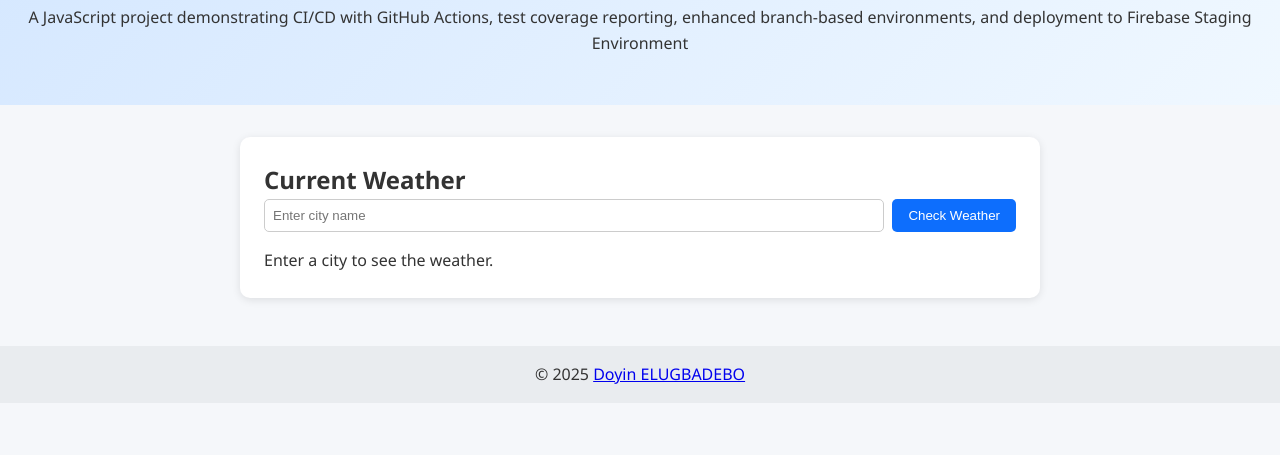
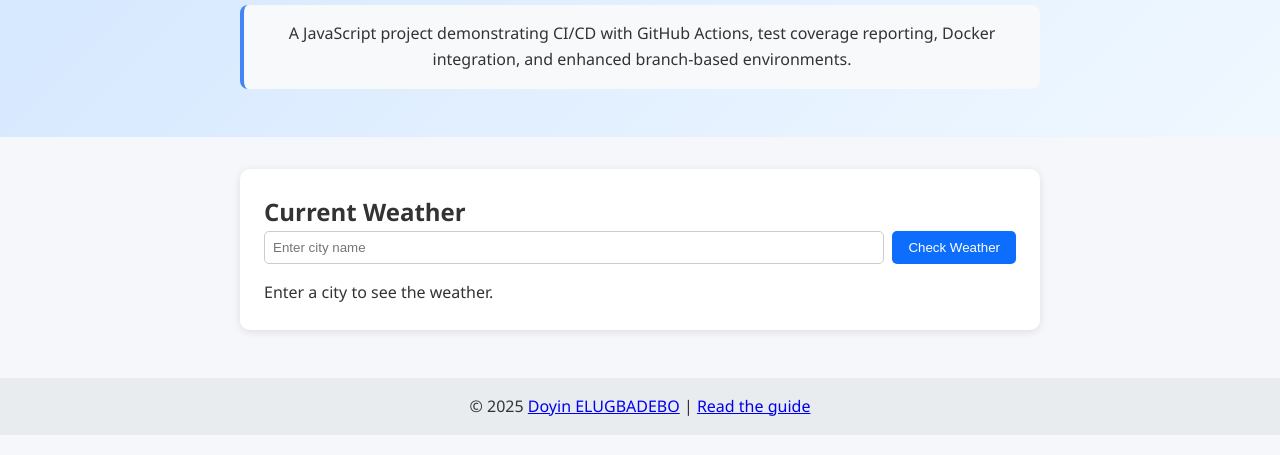
Before and after one commit to doyinhubx/weather-runner, a website with bundled scripts: page public/index.html in a window 1280 px wide. Shown: the part 185-640 px from the top of the page. Built offline with nearby package versions, Linux system fonts and the light colour scheme.

Commit message:
final production build

```diff
--- a/public/index.html
+++ b/public/index.html
@@ -20,9 +20,10 @@
   <main>
     <section class="hero">
       <h1>Welcome to WeatherX 🌤️</h1>
-      <p>A JavaScript project demonstrating CI/CD with GitHub Actions, test coverage reporting, enhanced branch-based environments, and deployment to Firebase Staging Environment</p>
+      <p class="project-description">
+        A JavaScript project demonstrating CI/CD with GitHub Actions, test coverage reporting, Docker integration, and enhanced branch-based environments.
+      </p>
     </section>
-
 
     <section class="weather">
       <h2>Current Weather</h2>
@@ -39,7 +40,7 @@
   </main>
 
   <footer>
-   <p>&copy; 2025 <a href="https://dev.to/doyinelugbadebo" target="_blank" rel="noopener noreferrer">Doyin ELUGBADEBO</a></p>
+   <p>&copy; 2025 <a href="https://dev.to/doyinelugbadebo" target="_blank" rel="noopener noreferrer">Doyin ELUGBADEBO</a> | <a href="https://dev.to/doyinelugbadebo" target="_blank" rel="noopener noreferrer">Read the guide</a></p>
   </footer>
 
   <script src="bundle.js"></script>
--- a/public/styles.css
+++ b/public/styles.css
@@ -101,3 +101,14 @@ footer {
 .weather button:hover {
   opacity: 0.9;
 }
+
+.project-description {
+  max-width: 800px;
+  margin: 0 auto;
+  padding: 1rem;
+  line-height: 1.6;
+  color: #333;
+  background-color: #f8f9fa;
+  border-radius: 8px;
+  border-left: 4px solid #4285f4; /* Firebase blue accent */
+}
```
Also changed, not shown: .github/workflows/ci.yml.
